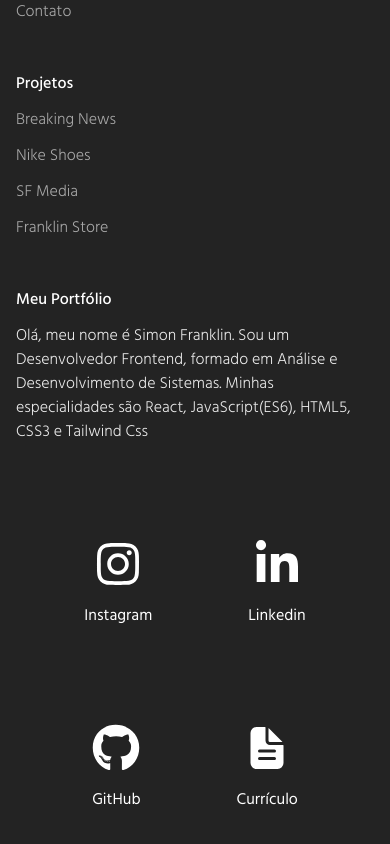
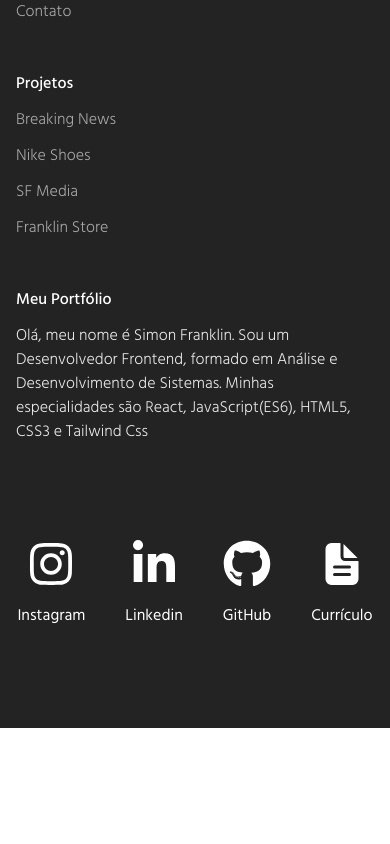
Before and after one commit to simonfranklin1/portfolio, a Next.js app: page / in a window 390 px wide. Shown: the part 3375-4219 px from the top of the page. After the commit the page ends 4103 px from the top, so only its background shows below. Built offline with nearby package versions, Linux system fonts and the light colour scheme.

Commit message:
style: Alinhando links do rodapé

```diff
--- a/components/ContactMe/ContactMe.tsx
+++ b/components/ContactMe/ContactMe.tsx
@@ -58,7 +58,7 @@ const SendMeOneEmail = () => {
 
 const ContactLinks = () => {
   return (
-    <div className="flex gap-24 mx-auto max-w-[380px] md:max-w-0 justify-center flex-wrap md:flex-nowrap">
+    <div className="flex sm:gap-24 gap-10 mx-auto max-w-[380px] md:max-w-0 justify-center flex-wrap md:flex-nowrap">
       {
         contactsInfo.map((contact) => (
           <a href={contact.link} key={contact.title} target="_blank" className="flex flex-col gap-4 cursor-pointer items-center text-white hover:text-[#47AEDE] duration-300">
```
